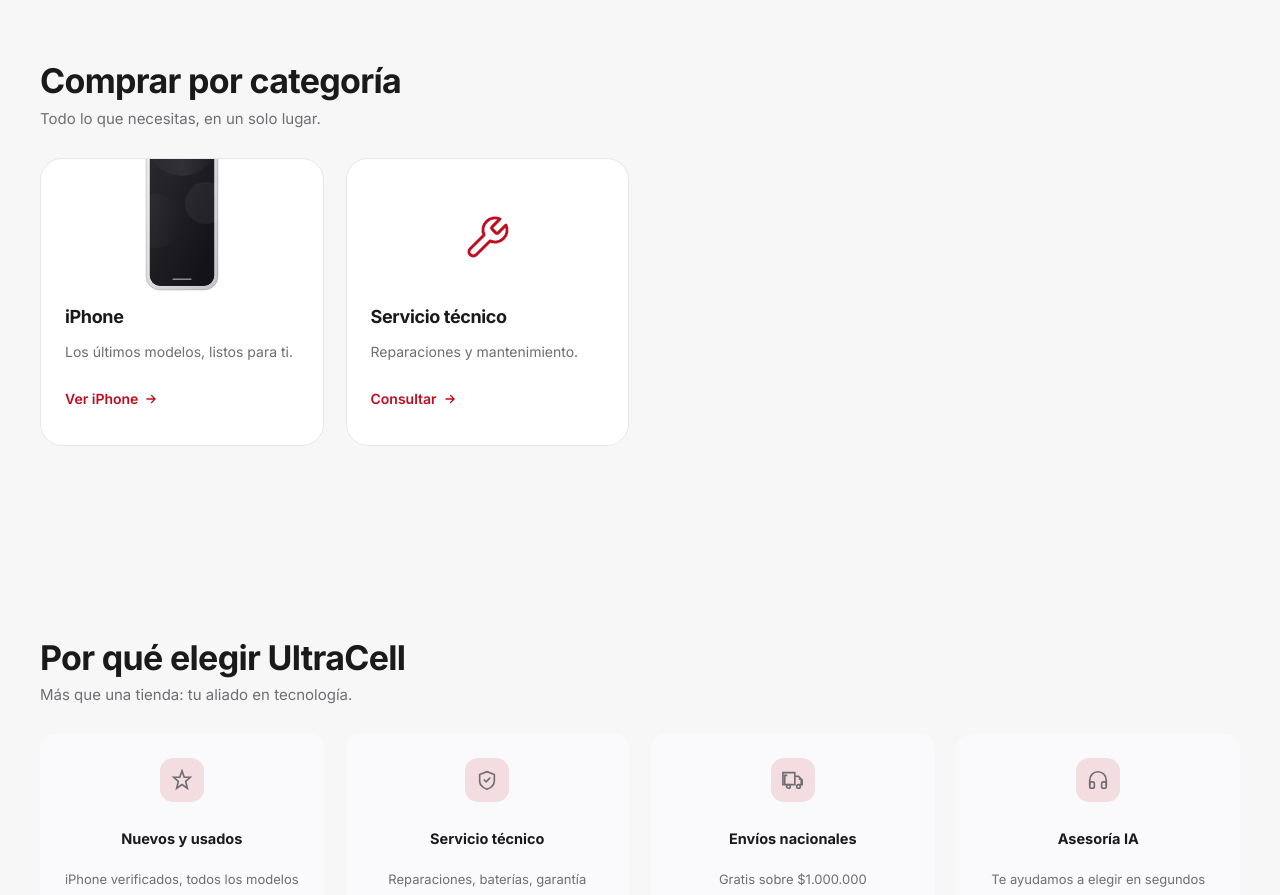
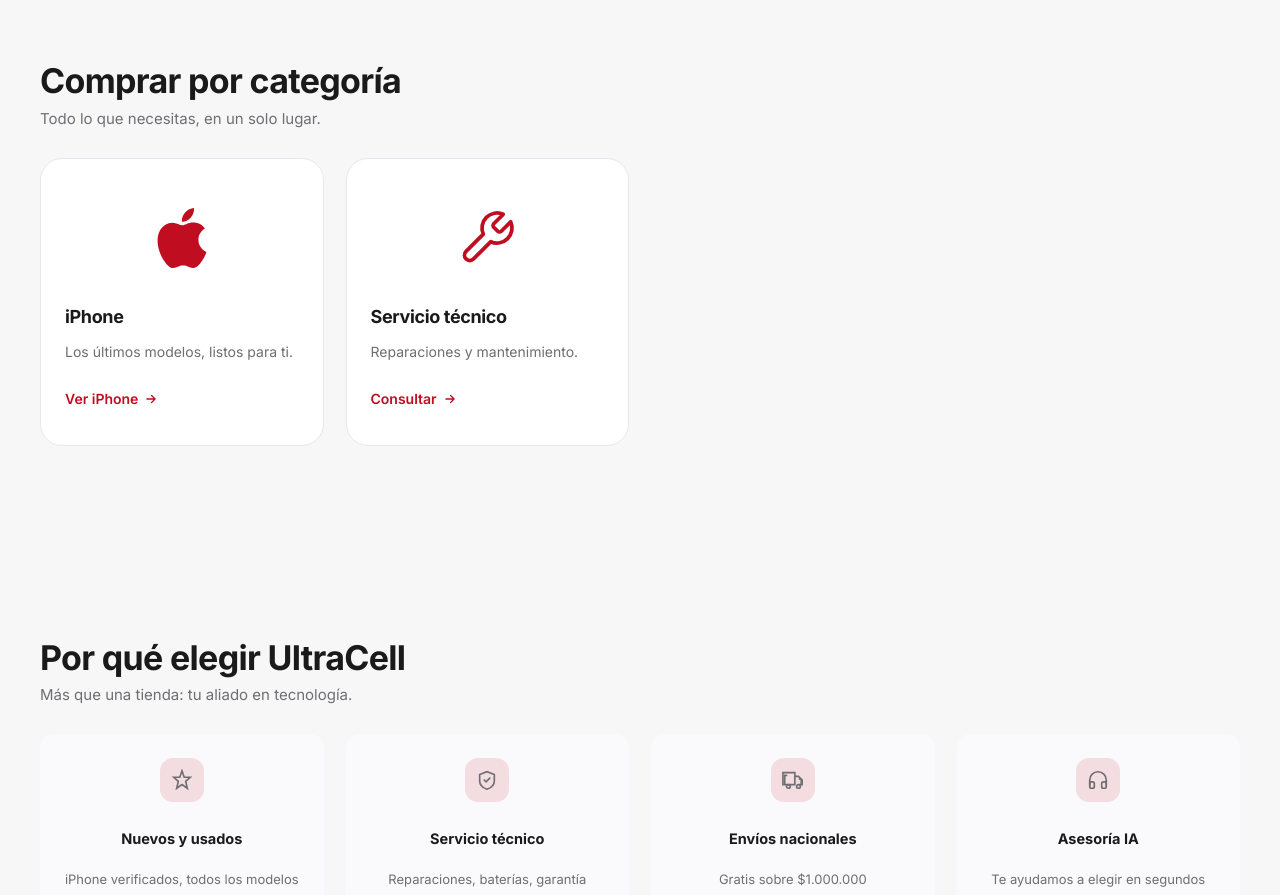
Before and after one commit to aavila573/ultracell-preview, a plain HTML site: page index.html in a window 1280 px wide. Shown: the part 3888-4783 px from the top of the page. Drawn offline with Linux system fonts and the light colour scheme.

Commit message:
DEV-2026-063: categorias del home con logo de la manzana como marca + icono servicio tecnico coherente + fix corte de tarjetas (centrado + tamano uniforme)

```diff
--- a/index.html
+++ b/index.html
@@ -257,9 +257,9 @@ h1,h2,h3,h4{letter-spacing:-.02em;color:var(--ink);line-height:1.15;font-weight:
 /* ---------- categorías ---------- */
 .cat-card{background:var(--surface);border:1px solid var(--line);border-radius:var(--r-lg);padding:24px;display:flex;flex-direction:column;gap:14px;transition:transform .3s,box-shadow .3s;min-height:230px;position:relative;overflow:hidden}
 .cat-card:hover{transform:translateY(-4px);box-shadow:var(--sh-lg)}
-.cat-card .cat-art{height:110px;display:flex;align-items:flex-end;justify-content:center}
-.cat-card .cat-art svg{width:96px;transition:transform .35s}
-.cat-card:hover .cat-art svg{transform:translateY(-4px) scale(1.05)}
+.cat-card .cat-art{height:110px;display:flex;align-items:center;justify-content:center}
+.cat-card .cat-art svg,.cat-card .cat-art img{width:60px;height:60px;transition:transform .35s}
+.cat-card:hover .cat-art svg,.cat-card:hover .cat-art img{transform:translateY(-4px) scale(1.05)}
 .cat-card h3{font-size:18px}
 .cat-card p{color:var(--muted);font-size:14px;flex:1}
 .cat-card .cat-go{color:var(--accent);font-weight:600;font-size:14px;display:flex;align-items:center;gap:6px;min-height:44px}
@@ -2419,12 +2419,12 @@ function renderHome(main){
     <div class="sec-head"><div><h2>Comprar por categoría</h2><p class="sub">Todo lo que necesitas, en un solo lugar.</p></div></div>
     <div class="grid-4 stagger">
       <a class="cat-card" href="#/catalogo?categoria=iphone">
-        <div class="cat-art">${productArt(PRODUCTS.find(p => p.id === 'iphone-17-pro'), 'front')}</div>
+        <div class="cat-art"><img src="assets/logo-apple.svg" alt="Apple" width="60" height="60"></div>
         <h3>iPhone</h3><p>Los últimos modelos, listos para ti.</p>
         <span class="cat-go">Ver iPhone <svg width="14" height="14" viewBox="0 0 24 24" fill="none" stroke="currentColor" stroke-width="2.2" stroke-linecap="round"><path d="M5 12h14M13 6l6 6-6 6"/></svg></span>
       </a>
       <a class="cat-card" href="https://wa.me/573007527308?text=Hola%20UltraCell%2C%20necesito%20servicio%20técnico" target="_blank" rel="noopener">
-        <div class="cat-art"><svg viewBox="0 0 24 24" fill="none" stroke="currentColor" stroke-width="1.5" stroke-linecap="round" stroke-linejoin="round" style="width:48px;height:48px;margin:auto;color:var(--accent)"><path d="M14.7 6.3a1 1 0 0 0 0 1.4l1.6 1.6a1 1 0 0 0 1.4 0l3.77-3.77a6 6 0 0 1-7.94 7.94l-6.91 6.91a2.12 2.12 0 0 1-3-3l6.91-6.91a6 6 0 0 1 7.94-7.94l-3.76 3.76z"/></svg></div>
+        <div class="cat-art"><svg viewBox="0 0 24 24" fill="none" stroke="currentColor" stroke-width="1.5" stroke-linecap="round" stroke-linejoin="round" style="color:var(--accent)"><path d="M14.7 6.3a1 1 0 0 0 0 1.4l1.6 1.6a1 1 0 0 0 1.4 0l3.77-3.77a6 6 0 0 1-7.94 7.94l-6.91 6.91a2.12 2.12 0 0 1-3-3l6.91-6.91a6 6 0 0 1 7.94-7.94l-3.76 3.76z"/></svg></div>
         <h3>Servicio técnico</h3><p>Reparaciones y mantenimiento.</p>
         <span class="cat-go">Consultar <svg width="14" height="14" viewBox="0 0 24 24" fill="none" stroke="currentColor" stroke-width="2.2" stroke-linecap="round"><path d="M5 12h14M13 6l6 6-6 6"/></svg></span>
       </a>
```
Also changed, not shown: assets/logo-apple.svg (added).
